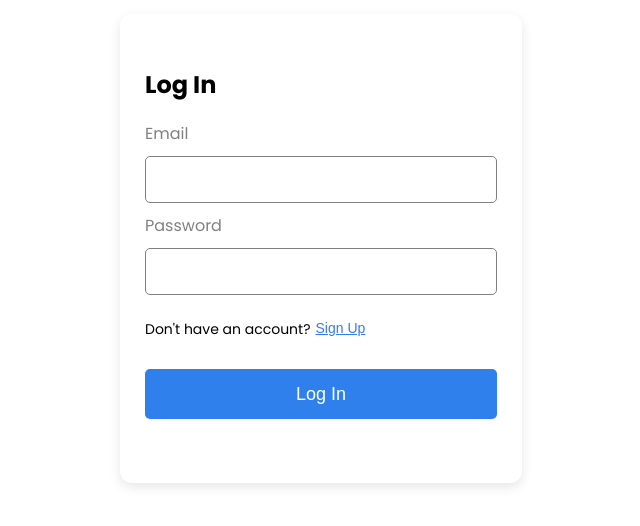
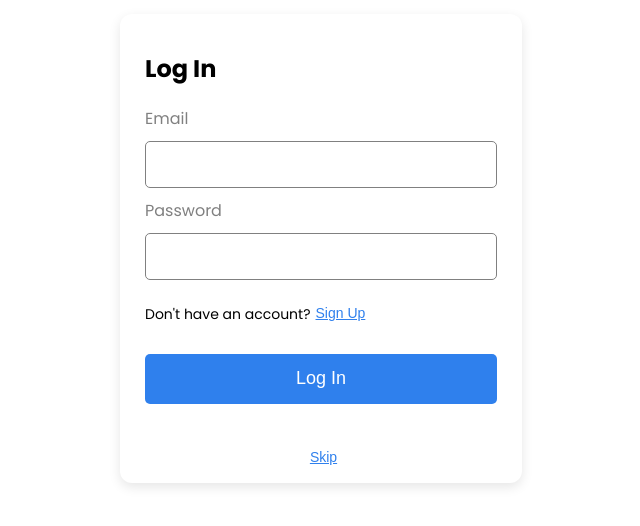
Before and after one commit to petergeorgas/Image-Uploader, a React (Create React App) app: page / in a window 1280 px wide. Shown: the part 152-678 px from the top of the page, without its empty margins (319-959 px from the left). Built offline with nearby package versions, Linux system fonts and the light colour scheme; no server answers.

Commit message:
Added skip button

```diff
--- a/src/components/Login.css
+++ b/src/components/Login.css
@@ -56,3 +56,10 @@ button:hover {
 .form-container {
   width: 100%;
 }
+
+.skip-box {
+  display: flex;
+  width: 100%;
+  justify-content: center;
+  align-items: center;
+}
--- a/src/components/Login.js
+++ b/src/components/Login.js
@@ -3,13 +3,19 @@ import FormInput from "./FormInput";
 import "./Login.css";
 
 function Login() {
+  const handleSubmit = (event) => {
+    event.preventDefault();
+    const data = new FormData(event.target);
+    console.log(data);
+  };
+
   return (
     <div className="flex-container">
       <div className="content-box">
         <div className="flex-container-inner">
           <div className="form-container">
             <h2 className="page-header">Log In</h2>
-            <form>
+            <form onSubmit={handleSubmit}>
               <FormInput
                 name="Email"
                 type="email"
@@ -20,7 +26,7 @@ function Login() {
               <FormInput
                 name="Password"
                 type="password"
-                errorMsg="Email address must be valid."
+                errorMsg="Password is required."
                 label="Password"
                 required={true}
               />
@@ -31,6 +37,9 @@ function Login() {
               <div>
                 <button>Log In</button>
               </div>
+              <div className="skip-box">
+                <button id="sign-up-btn">Skip</button>
+              </div>
             </form>
           </div>
         </div>
```
